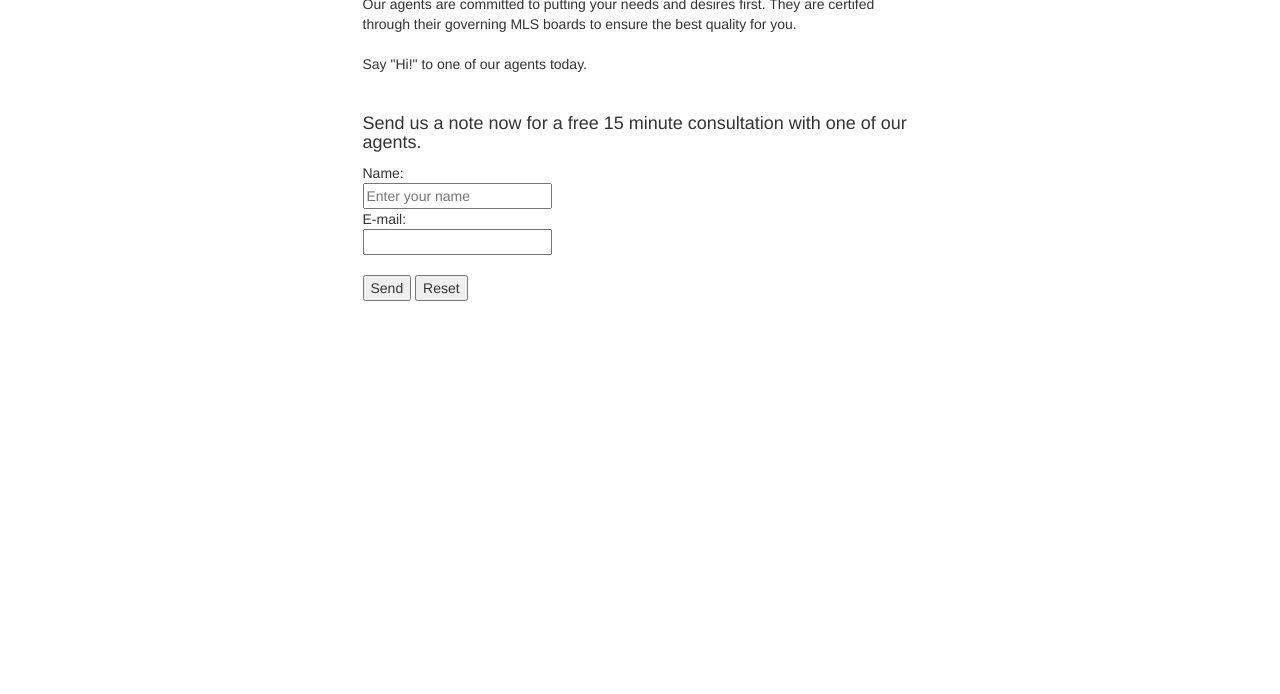
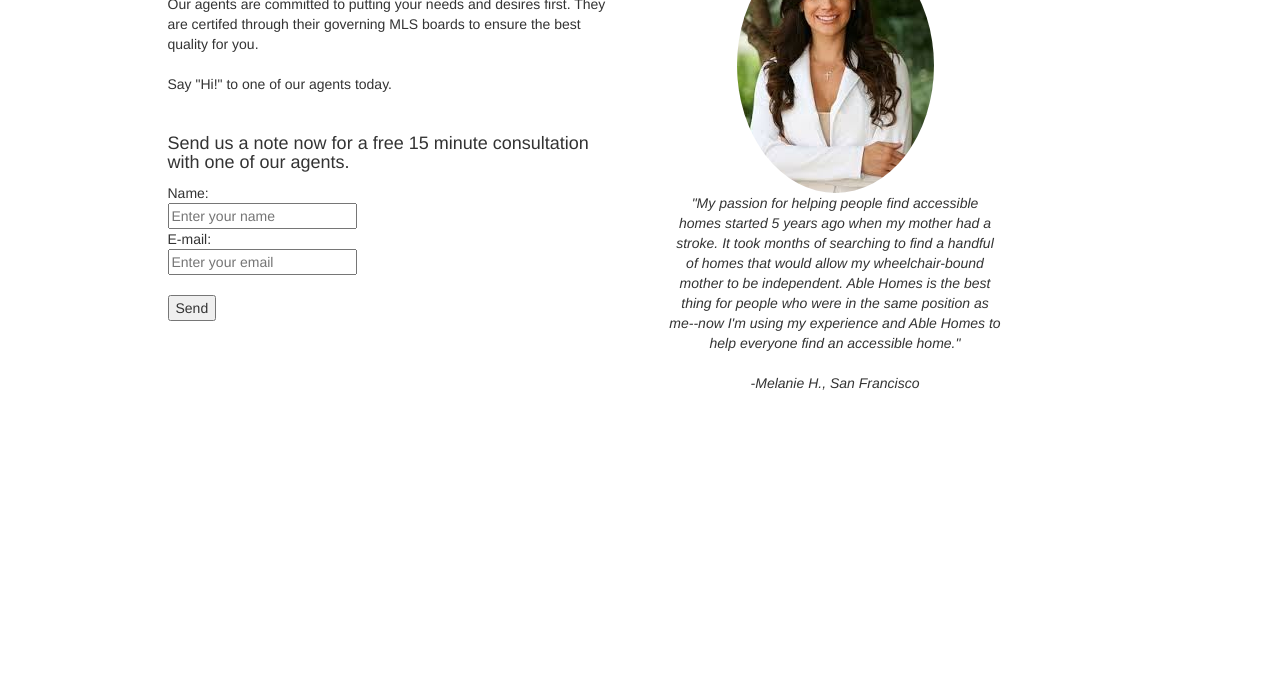
Before and after one commit to Genki-S/AbleHomesFront, a website: page our-agents.html in a window 1280 px wide. Shown: the part 106-800 px from the top of the page. Drawn offline with nearby package versions, Linux system fonts and the light colour scheme.

Commit message:
final copy and added images to events and agents pages

```diff
--- a/css/ablehomes.css
+++ b/css/ablehomes.css
@@ -73,3 +73,17 @@
     margin-bottom: 13px;
     font-size: 15px;
 }
+
+img.headshot {
+    border-radius: 50%;
+
+}
+
+div.headshot {
+  text-align: center;
+  margin: 1em;
+}
+
+div.calendar {
+  text-align: center;
+}
--- a/our-agents.html
+++ b/our-agents.html
@@ -107,8 +107,8 @@
     <div class="our-agents">
       <div class="container">
         <div class="row">
-          <div class="col-md-3"></div>
-          <div class="col-md-6">
+          <div class="col-md-1"></div>
+          <div class="col-md-5">
             <h1>Meet our agents</h1>
             <p>Our agents are committed to putting your needs and desires first. They are certifed through their governing MLS boards to ensure the best quality for you. <br><br>Say "Hi!" to one of our agents today. </p>
             <br>
@@ -118,16 +118,21 @@
             <form action="MAILTO:contact@ablehomes.com" method="post" enctype="text/plain">Name:<br>
               <input type="text" name="name" placeholder="Enter your name"><br>
               E-mail:<br>
-              <input type="text" name="mail" Placeomder="Enter your email"><br>
+              <input type="text" name="mail" Placeholder="Enter your email"><br>
               <br>
               <input type="submit" value="Send">
-              <input type="reset" value="Reset">
             </form>
           </div>
-          <div class="col-md-3"></div>
+          <div class="col-md-4">
+            <div class="headshot">
+              <img class="headshot" src="/img/headshot.jpeg"/>
+              <p><em>"My passion for helping people find accessible homes started 5 years ago when my mother had a stroke. It took months of searching to find a handful of homes that would allow my wheelchair-bound mother to be independent. Able Homes is the best thing for people who were in the same position as me--now I'm using my experience and Able Homes to help everyone find an accessible home." <br><br>-Melanie H., San Francisco</em></p>
+            </div>
+          </div>
+            <div class="col-md-2"></div>
+          </div>
         </div>
       </div>
-    </div>
 
 
 
```
Also changed, not shown: About-us.html (+5 -1 lines), Events.html (+6 -0 lines), img/agent-headshot.img.jpg (added), img/calendar.jpeg (added), img/headshot.jpeg (added).
